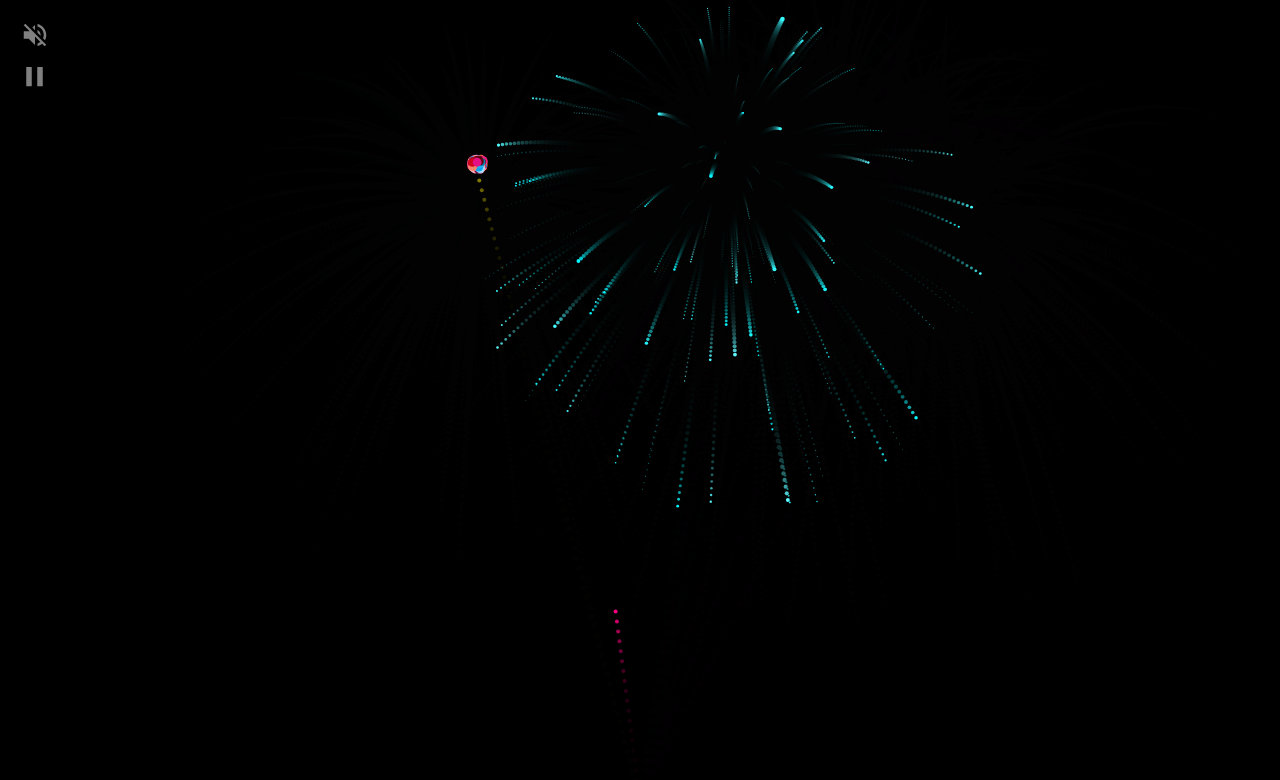
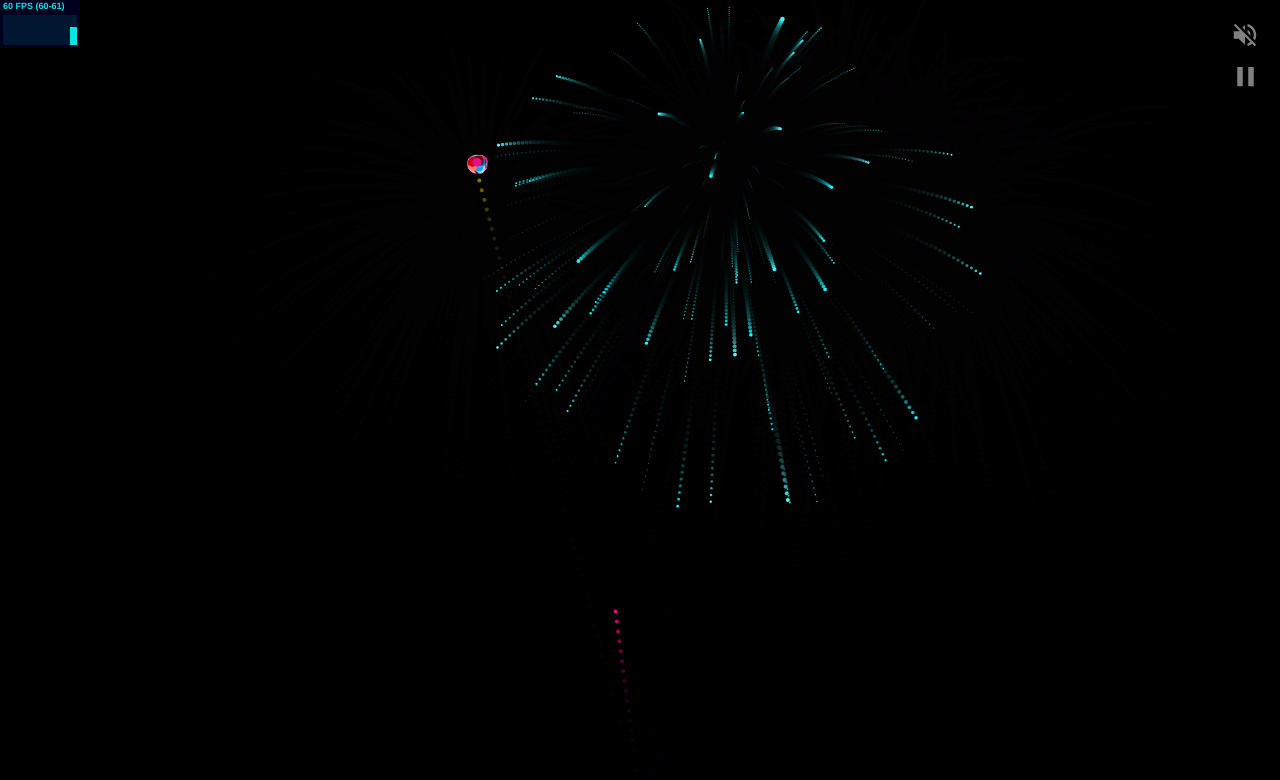
Before and after one commit to dangnhz/canvas-fireworks, a website built with Vite: page index.html in a window 1280 px wide. Built offline with nearby package versions, Linux system fonts and the light colour scheme.

Commit message:
adding stats

```diff
--- a/package.json
+++ b/package.json
@@ -9,5 +9,8 @@
   "devDependencies": {
     "typescript": "^4.4.4",
     "vite": "^2.7.2"
+  },
+  "dependencies": {
+    "stats.js": "^0.17.0"
   }
 }
--- /dev/null
+++ b/src/index.d.ts
@@ -0,0 +1 @@
+declare module 'stats.js'
--- a/src/main.ts
+++ b/src/main.ts
@@ -1,7 +1,7 @@
 import "./style.css";
 import burst1 from "./sounds/burst1.mp3";
 import lift3 from "./sounds/lift3.mp3";
-
+import Stats from 'stats.js';
 const burstSound1 = new Audio(burst1);
 const liftSound1 = new Audio(lift3);
 
@@ -179,7 +179,7 @@ class Bullet {
   }
 
   explode() {
-    let number = Math.random() * (250 - 100) + 150;
+    let number = Math.random() * 150 + 150;
     for (let i = 1; i < number; i++) {
       fireworks.push(
         new Particle(this.targetX + Math.random() * 5, this.targetY, this.hue, this.isRainbow)
@@ -201,10 +201,16 @@ function drawParticle() {
       fireworks.splice(i, 1);
       i--;
     }
+
   }
 }
 
+var stats = new Stats();
+stats.showPanel( 0 ); // 0: fps, 1: ms, 2: mb, 3+: custom
+document.body.appendChild( stats.dom );
+
 function animate() {
+  stats.begin();
   ctx!.fillStyle = "hsla(0, 0%, 0% ,0.2)";
   ctx!.fillRect(0, 0, canvas.width, canvas.height);
   if (bulletArray?.length > 0) {
@@ -219,6 +225,7 @@ function animate() {
   }
 
   drawParticle();
+  stats.end();
 
   requestAnimationFrame(animate);
 }
--- a/src/style.css
+++ b/src/style.css
@@ -26,7 +26,7 @@ canvas {
 .sound-control {
   position: fixed;
   top: 20px;
-  left: 20px;
+  right: 20px;
   width: 30px;
   height: 30px;
   z-index: 1;
@@ -35,7 +35,7 @@ canvas {
 .play-pause {
   position: fixed;
   top: 60px;
-  left: 18px;
+  right: 18px;
   width: 33px;
   height: 33px;
   z-index: 1;
```
Also changed, not shown: 1 other file.
